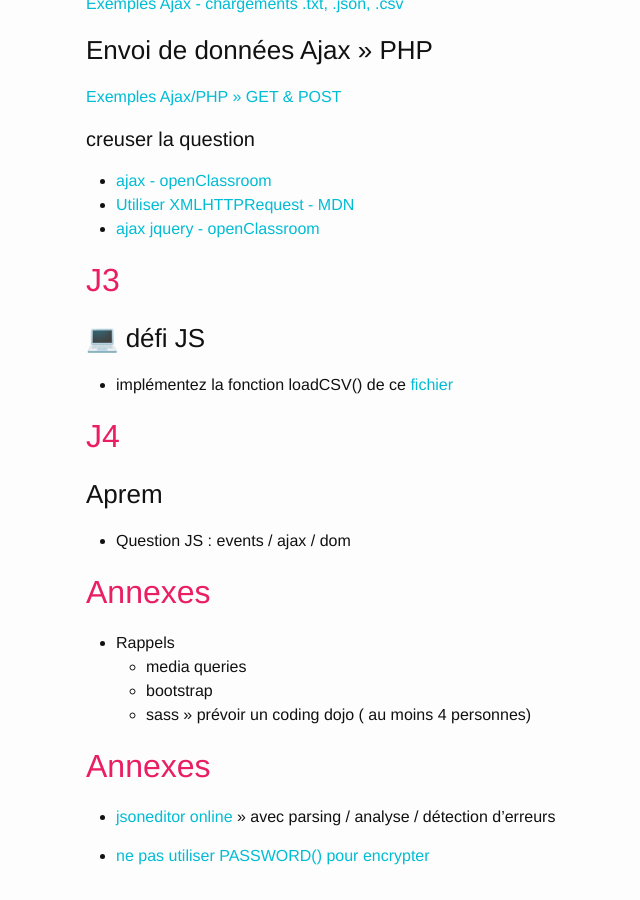
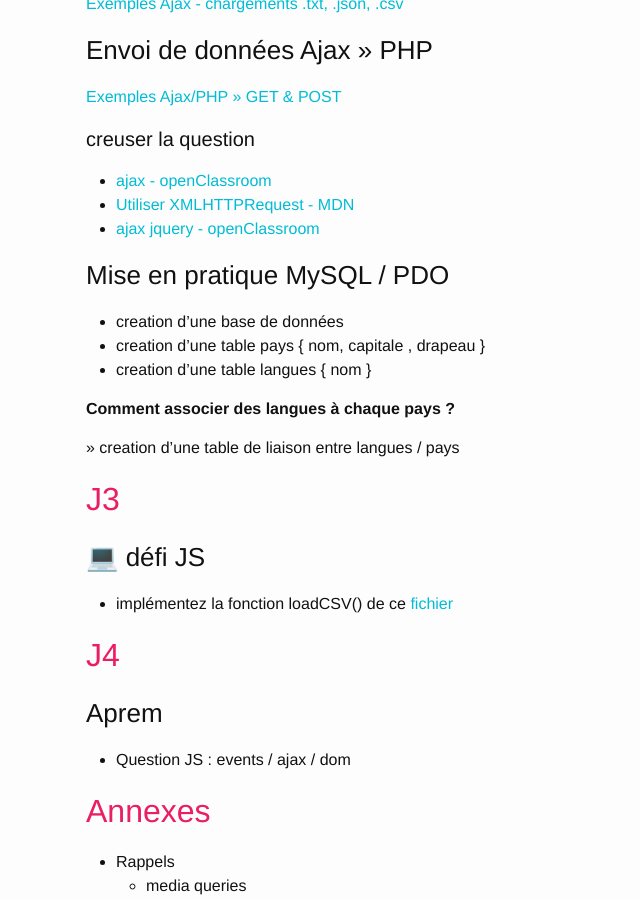
Before and after one commit to cappert/support, a Jekyll site: the page built from _posts/2016-11-07-semaine19.md, in a window 1280 px wide and 900 px high, scrolled down 934 px. Shown: the whole window, without its empty margins (184-824 px from the left). Built offline with Jekyll 4.4.1, drawn with Linux system fonts in a browser that asks for light colours; emoji names are drawn with the system emoji font.

Commit message:
S19 j2...

```diff
--- a/_posts/2016-11-07-semaine19.md
+++ b/_posts/2016-11-07-semaine19.md
@@ -46,6 +46,16 @@ categories: hebdo
 - [Utiliser XMLHTTPRequest - MDN](https://developer.mozilla.org/fr/docs/Web/API/XMLHttpRequest/Utiliser_XMLHttpRequest#Envoyer_des_formulaires_et_uploader_des_fichiers)
 - [ajax jquery - openClassroom](https://openclassrooms.com/courses/un-site-web-dynamique-avec-jquery/ajax-les-requetes-http-par-l-objet-xmlhttprequest)
 
+### Mise en pratique MySQL / PDO
+
+- creation d'une base de données
+- creation d'une table pays { nom, capitale , drapeau }
+- creation d'une table langues { nom }
+
+**Comment associer des langues à chaque pays ?**
+
+» creation d'une table de liaison entre langues / pays
+
 ## J3
 
 ### :computer: défi JS
```
